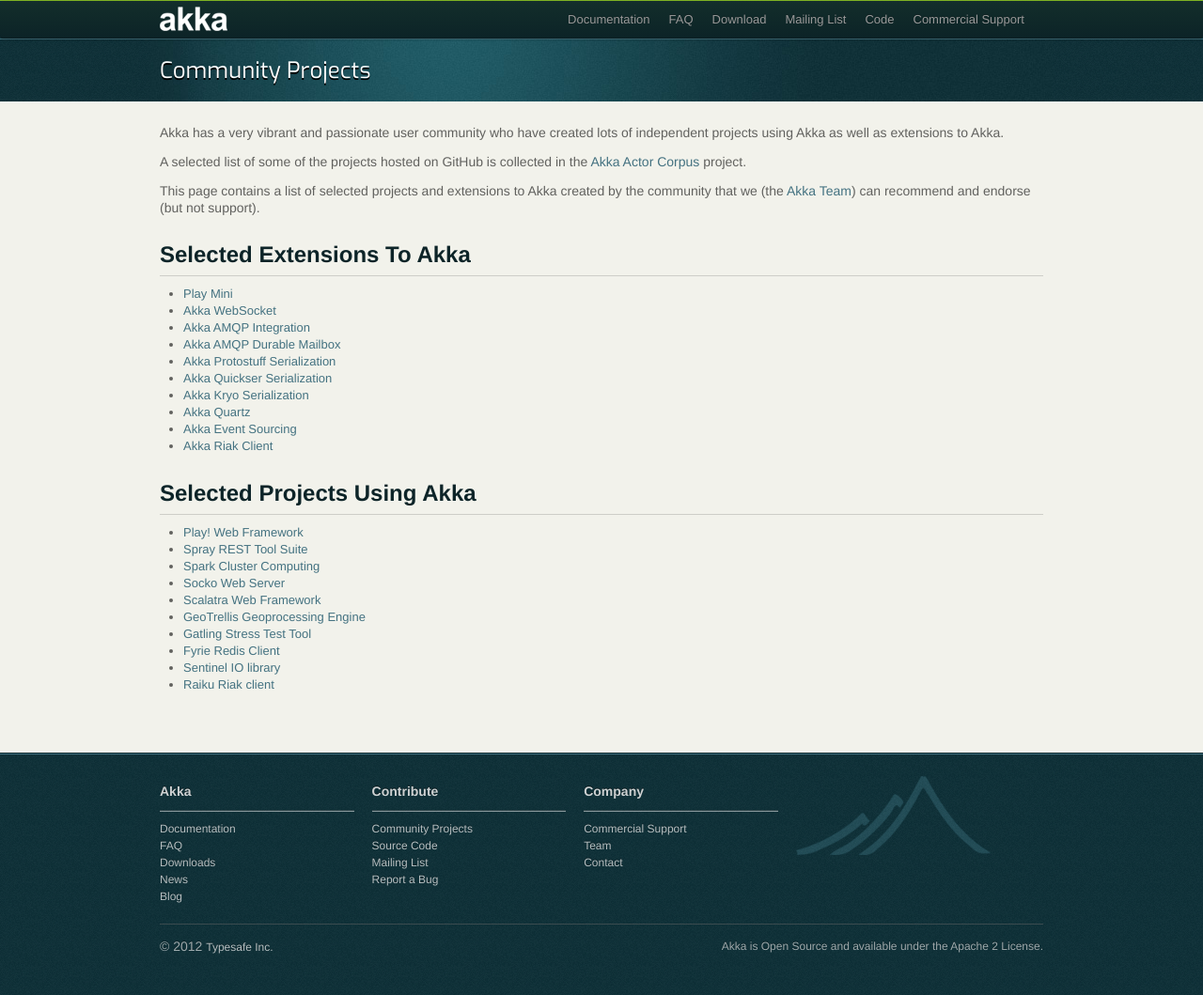
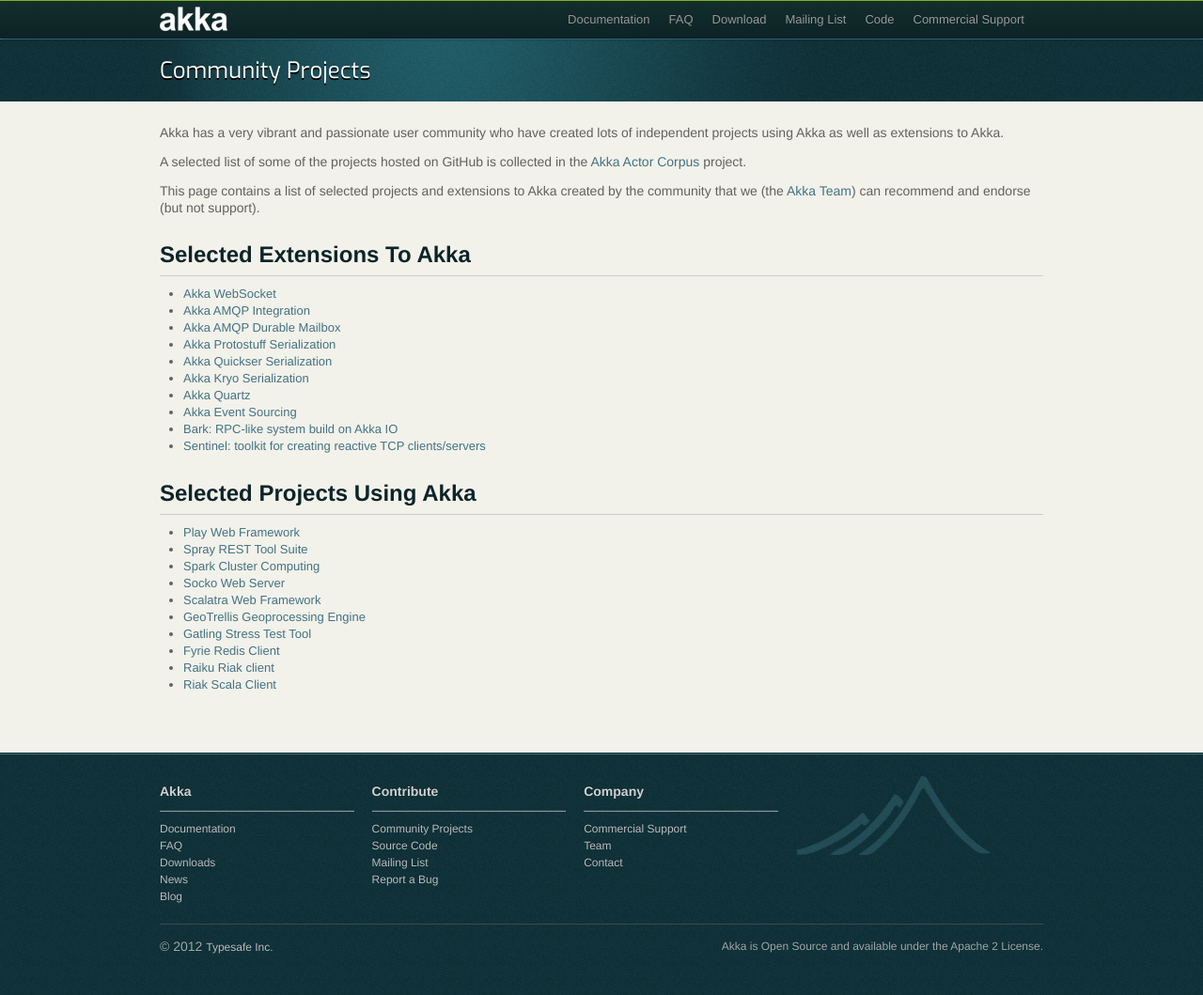
Before and after one commit to raboof/akka.github.com, a Jekyll site: the page built from community/index.md, in a window 1280 px wide. Shown: the whole page at 94% size. Built offline with Jekyll 4.4.1, drawn with Linux system fonts in a browser that asks for light colours.

Commit message:
Update index.md

```diff
--- a/community/index.md
+++ b/community/index.md
@@ -11,7 +11,6 @@
 
 ## Selected Extensions To Akka
 
-* [Play Mini](https://github.com/typesafehub/play2-mini)
 * [Akka WebSocket](http://backchatio.github.com/hookup/)
 * [Akka AMQP Integration](https://github.com/momania/akka-amqp)
 * [Akka AMQP Durable Mailbox](https://github.com/drexin/akka-amqp-mailbox)
@@ -20,11 +19,12 @@
 * [Akka Kryo Serialization](https://github.com/romix/akka-kryo-serialization)
 * [Akka Quartz](https://github.com/theatrus/akka-quartz)
 * [Akka Event Sourcing](https://github.com/eligosource/eventsourced)
-* [Akka Riak Client](http://riak.scalapenos.com/index.html)
+* [Bark: RPC-like system build on Akka IO](https://github.com/lab050/Bark)
+* [Sentinel: toolkit for creating reactive TCP clients/servers](https://github.com/gideondk/sentinel)
 
 ## Selected Projects Using Akka
 
-* [Play! Web Framework](http://www.playframework.org/)
+* [Play Web Framework](http://www.playframework.org/)
 * [Spray REST Tool Suite](http://spray.io)
 * [Spark Cluster Computing](http://spark-project.org/)
 * [Socko Web Server](http://sockoweb.org/)
@@ -32,5 +32,5 @@
 * [GeoTrellis Geoprocessing Engine](http://www.azavea.com/products/geotrellis/)
 * [Gatling Stress Test Tool](http://gatling-tool.org/)
 * [Fyrie Redis Client](https://github.com/derekjw/fyrie-redis)
-* [Sentinel IO library](https://github.com/gideondk/sentinel)
 * [Raiku Riak client](https://github.com/gideondk/Raiku)
+* [Riak Scala Client](http://riak.scalapenos.com/index.html)
```
